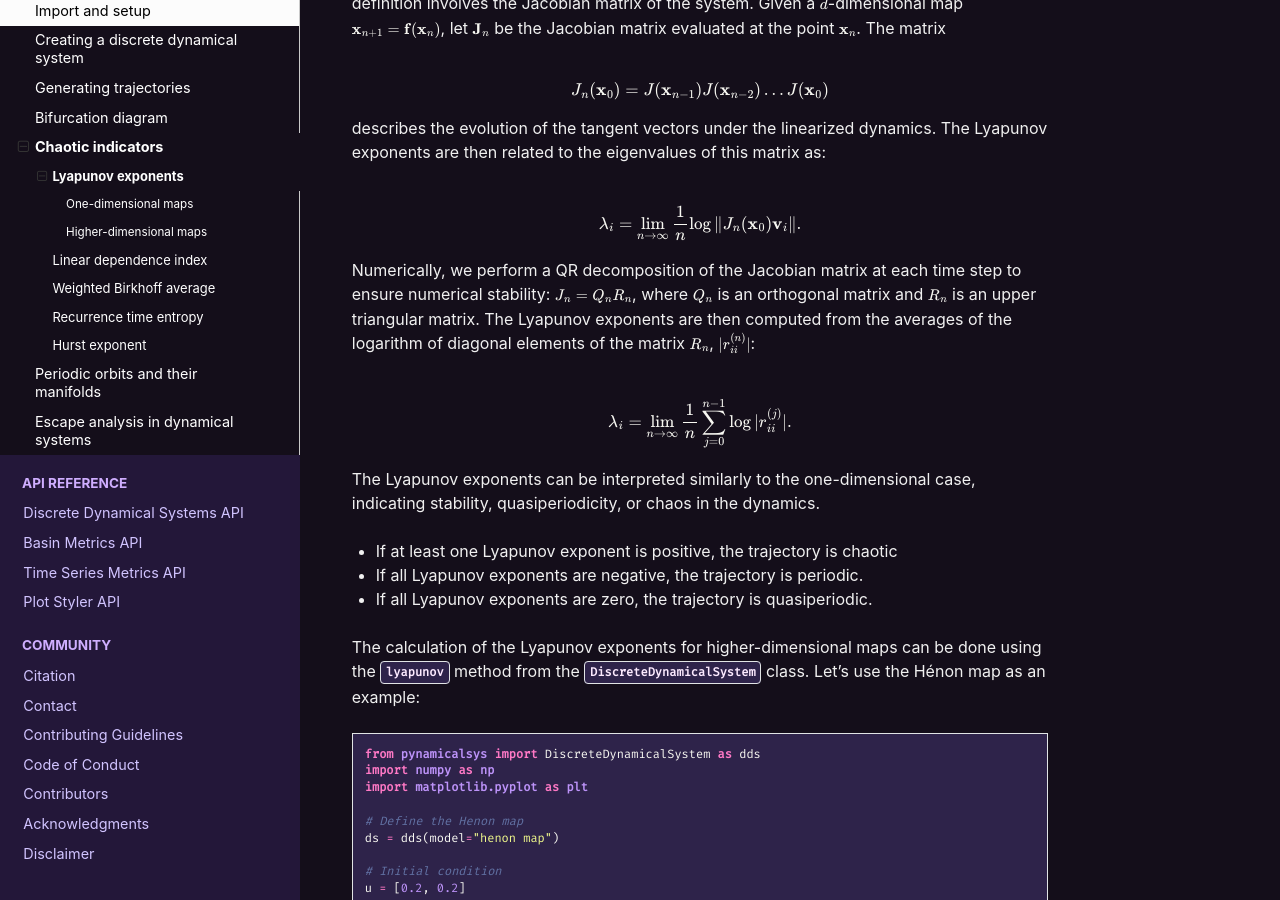
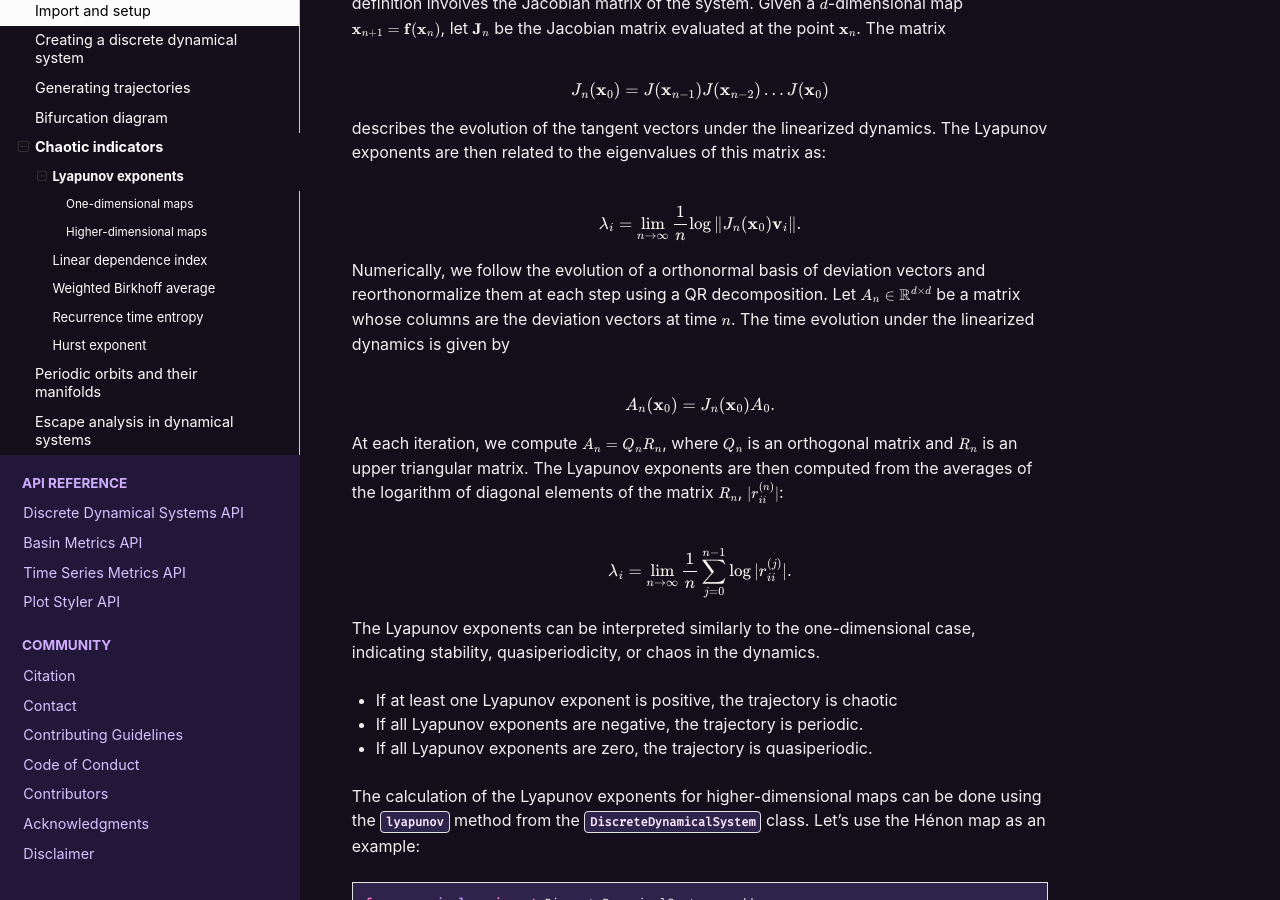
Before and after one commit to mrolims/pynamicalsys, a Sphinx documentation site: the page built from docs/source/dds_lyapunov.rst, in a window 1280 px wide and 900 px high, scrolled down 2812 px. Built offline with Sphinx 7.4.7 and the Read the Docs theme 3.1.0, drawn with Linux system fonts in a browser that asks for light colours; the version number could not be read and is left out.

Commit message:
Separate the tutorial and update Lyapunov and LDI explanation

```diff
--- a/docs/source/dds_lyapunov.rst
+++ b/docs/source/dds_lyapunov.rst
@@ -128,7 +128,13 @@ describes the evolution of the tangent vectors under the linearized dynamics. Th
 
     \lambda_i = \lim_{n \to \infty} \frac{1}{n} \log \|J_n(\mathbf{x}_0)\mathbf{v}_i\|.
 
-Numerically, we perform a QR decomposition of the Jacobian matrix at each time step to ensure numerical stability: :math:`J_n = Q_n R_n`, where :math:`Q_n` is an orthogonal matrix and :math:`R_n` is an upper triangular matrix. The Lyapunov exponents are then computed from the averages of the logarithm of diagonal elements of the matrix :math:`R_n`, :math:`|r_{ii}^{(n)}|`:
+Numerically, we follow the evolution of a orthonormal basis of deviation vectors and reorthonormalize them at each step using a QR decomposition. Let :math:`A_n \in \mathbb{R}^{d\times d}` be a matrix whose columns are the deviation vectors at time :math:`n`. The time evolution under the linearized dynamics is given by
+
+.. math::
+
+   A_n(\mathbf{x}_0) = J_n(\mathbf{x}_0)A_0.
+
+At each iteration, we compute :math:`A_n = Q_n R_n`, where :math:`Q_n` is an orthogonal matrix and :math:`R_n` is an upper triangular matrix. The Lyapunov exponents are then computed from the averages of the logarithm of diagonal elements of the matrix :math:`R_n`, :math:`|r_{ii}^{(n)}|`:
 
 .. math::
 
```
Also changed, not shown: docs/source/dds_ldi.rst (+7 -0 lines), docs/source/dds_tutorial.rst (added, +18 -0 lines).
